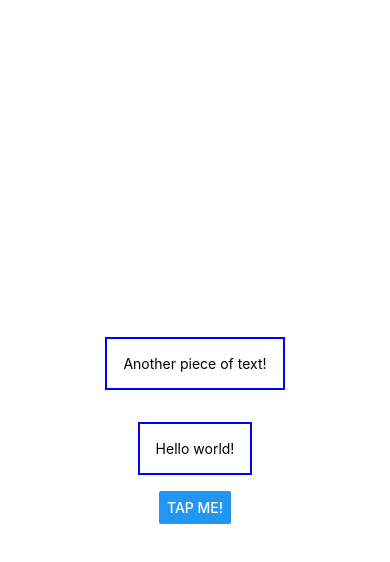
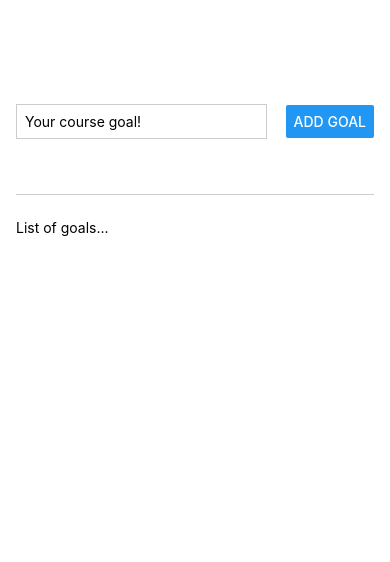
Before and after one commit to luna215/react-native-practice, a React Native app in the folder RNCourse/: screen / in a window 390 px wide. Shown: the top 562 px of the page. Built offline with nearby package versions, Linux system fonts and the light colour scheme.

Commit message:
style updates + simple fucntions

```diff
--- a/RNCourse/App.js
+++ b/RNCourse/App.js
@@ -1,29 +1,64 @@
-import { StatusBar } from 'expo-status-bar';
-import { StyleSheet, Text, View, Button} from 'react-native';
+import { useState } from 'react';
+import {
+  StyleSheet,
+  Text,
+  View,
+  Button,
+  TextInput} from 'react-native';
 
 export default function App() {
+
+  const [enteredGoalText, setEnteredGoalText] = useState('')
+  function goalInputHandler(enteredText) {
+    setEnteredGoalText(enteredText)
+  };
+
+  function addGoalHandler() {
+    console.log(enteredGoalText)
+  };
   return (
-    <View style={styles.container}>
-      <View>
-        <Text style={styles.dummyText}>Another piece of text!</Text>
+    <View style={styles.appContainer}>
+      <View style={styles.inputContainer}>
+        <TextInput
+          style={styles.textInput}
+          placeholder='Your course goal!'
+          onChangeText={goalInputHandler}
+        />
+        <Button
+          title="Add Goal"
+          onPress={addGoalHandler}
+        />
       </View>
-      <Text style={styles.dummyText}>Hello world!</Text>
-      <Button title="Tap Me!"/>
+      <View style={styles.goalsContainer}>
+        <Text>List of goals...</Text>
+      </View>
     </View>
   );
 }
 
 const styles = StyleSheet.create({
-  container: {
+  appContainer: {
     flex: 1,
-    backgroundColor: '#fff',
+    padding: 50,
+    paddingHorizontal: 16,
+  },
+  inputContainer: {
+    flex: 1,
+    flexDirection: 'row',
+    justifyContent: 'space-between',
     alignItems: 'center',
-    justifyContent: 'center',
+    marginBottom: 24,
+    borderBottomWidth: 1,
+    borderBottomColor: '#CCCCCC'
   },
-  dummyText: {
-    margin: 16,
-    padding: 16,
-    borderWidth: 2,
-    borderColor: 'blue'
+  textInput: {
+    borderWidth: 1,
+    borderColor: '#CCCCCC',
+    width: '70%',
+    marginRight: 8,
+    padding: 8
+  },
+  goalsContainer: {
+    flex: 4
   }
 });
```
